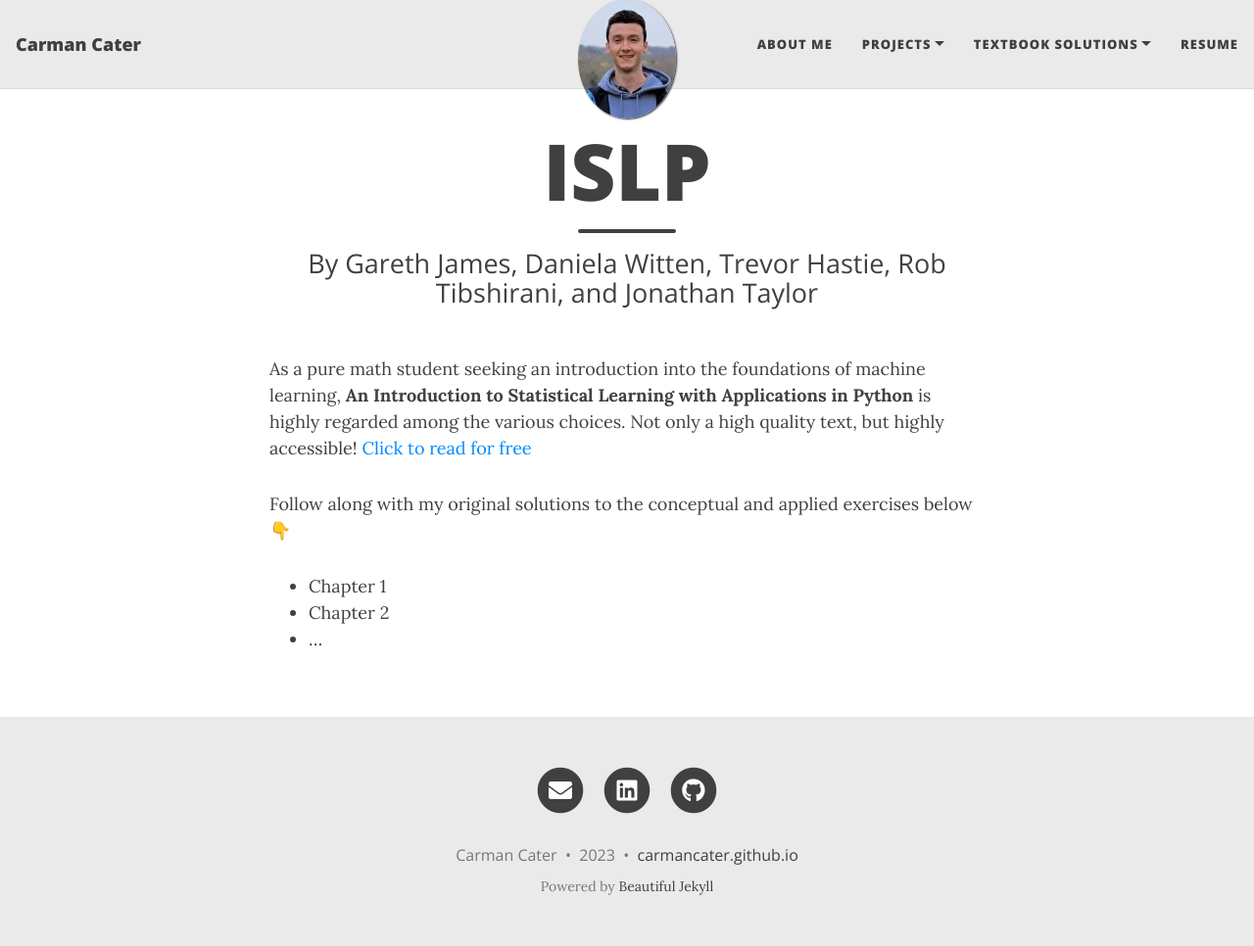
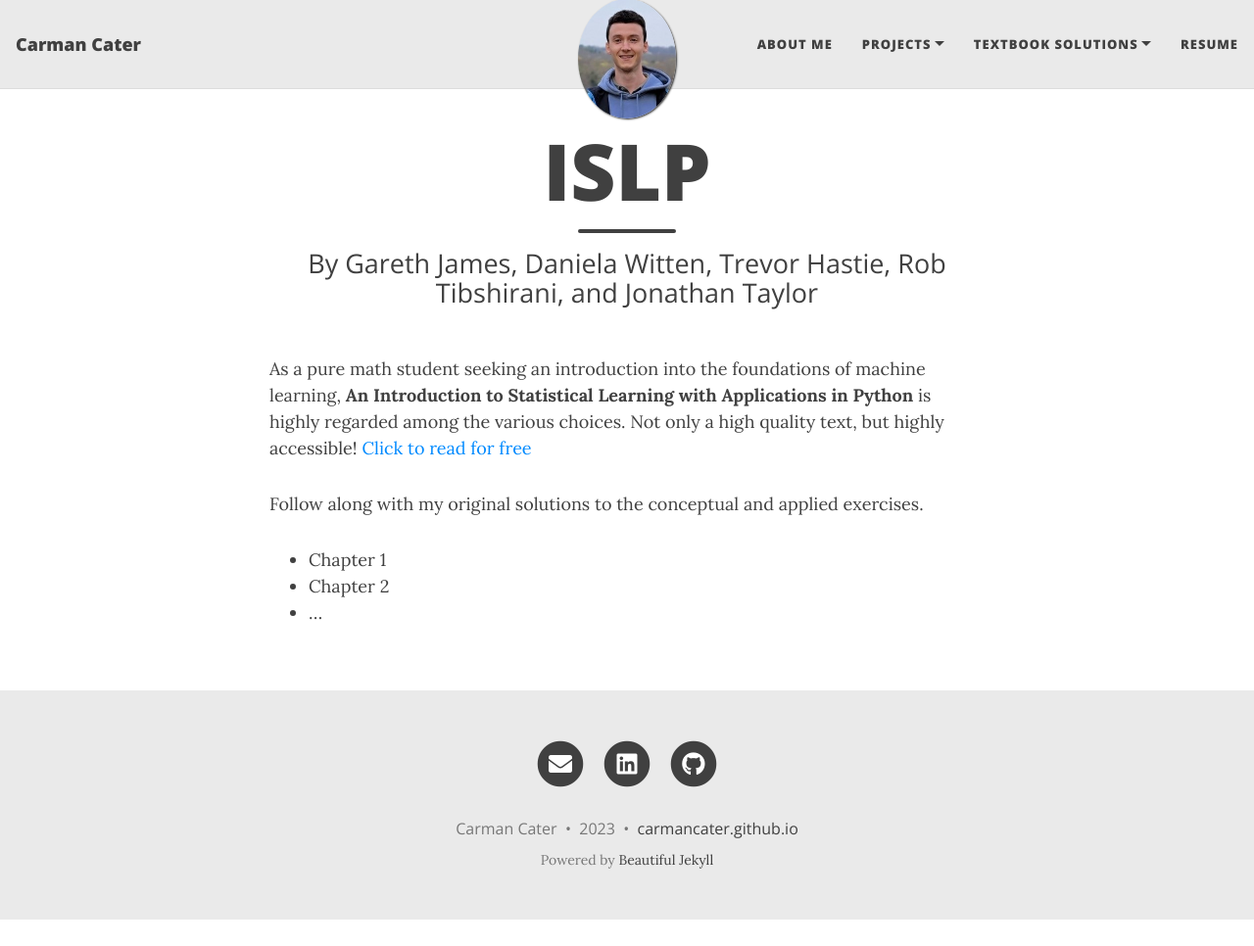
Before and after one commit to carmancater/carmancater.github.io, a Jekyll site: the page built from islpSolutions.md, in a window 1280 px wide and 966 px high. Shown: the whole window at 98% size. Built offline with Jekyll 4.4.1, drawn with Linux system fonts in a browser that asks for light colours; nearby versions of some CDN libraries; emoji names are drawn with the system emoji font.

Commit message:
Update islpSolutions.md

```diff
--- a/islpSolutions.md
+++ b/islpSolutions.md
@@ -6,7 +6,7 @@ subtitle: By Gareth James, Daniela Witten, Trevor Hastie, Rob Tibshirani, and Jo
 
 As a pure math student seeking an introduction into the foundations of machine learning, **An Introduction to Statistical Learning with Applications in Python** is highly regarded among the various choices. Not only a high quality text, but highly accessible! [Click to read for free](https://www.statlearning.com/){:target="_blank"}
 
-Follow along with my original solutions to the conceptual and applied exercises below :point_down:
+Follow along with my original solutions to the conceptual and applied exercises.
 
 - Chapter 1
 - Chapter 2
```
